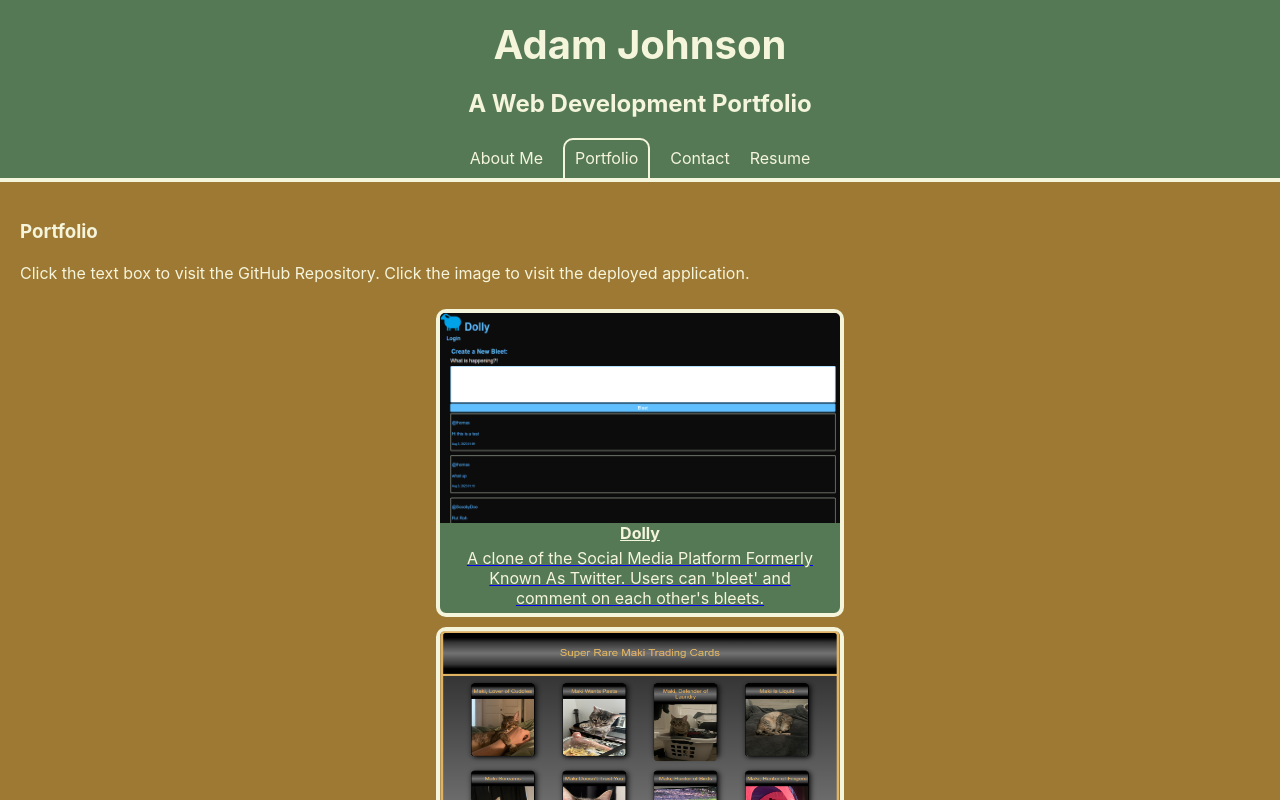
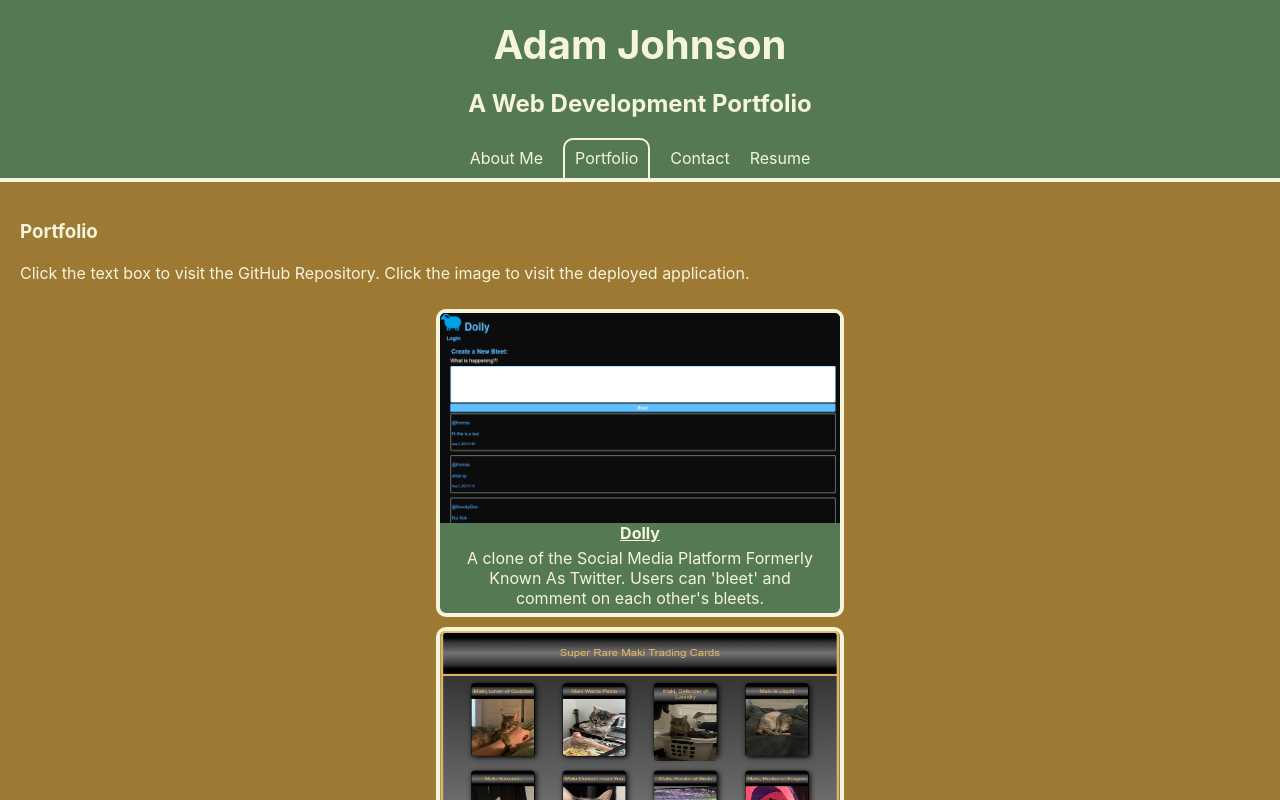
Before and after one commit to AdamJohnson92/Portfolio-Adam-Johnson, a React (Create React App) app: page / in a window 1280 px wide. Both pictures are taken after a click on the link "Portfolio". Shown: the top 800 px of the page. Built offline with nearby package versions, Linux system fonts and the light colour scheme.

Commit message:
Fixed styling issue with footer covering up bottom portfolio item

```diff
--- a/src/components/pages/Portfolio.js
+++ b/src/components/pages/Portfolio.js
@@ -15,7 +15,7 @@ const portfolioRoster = [
 {
   itemName: 'Maki the Menace',
   image: maki,
-  description: "This is a simple website that I made for my cat, complete with a haiku and a collection of trading cards",
+  description: "This is a simple website that I made for my cat, complete with a haiku and a collection of trading cards.",
   gitLink: 'https://github.com/AdamJohnson92/Maki-the-Menace',
   deployedLink: "https://dolly-bleeter-6a4dd49c0ee0.herokuapp.com/"
 }
--- a/src/index.css
+++ b/src/index.css
@@ -121,6 +121,7 @@ img{
   flex-direction: column;
   justify-content: center;
   align-items: center;
+  margin-bottom: 100px;
 }
 
 .portfolio-item{
@@ -130,6 +131,7 @@ img{
   border:4px solid var(--beige);
   border-radius: 10px;
   background-color: var(--sage);
+
 }
 
 .portfolio-item-img{
@@ -145,6 +147,7 @@ img{
   flex-direction: column;
   justify-content: center;
   text-align: center;
+  text-decoration: none;
 }
 
 .portfolio-item-desc{
```
